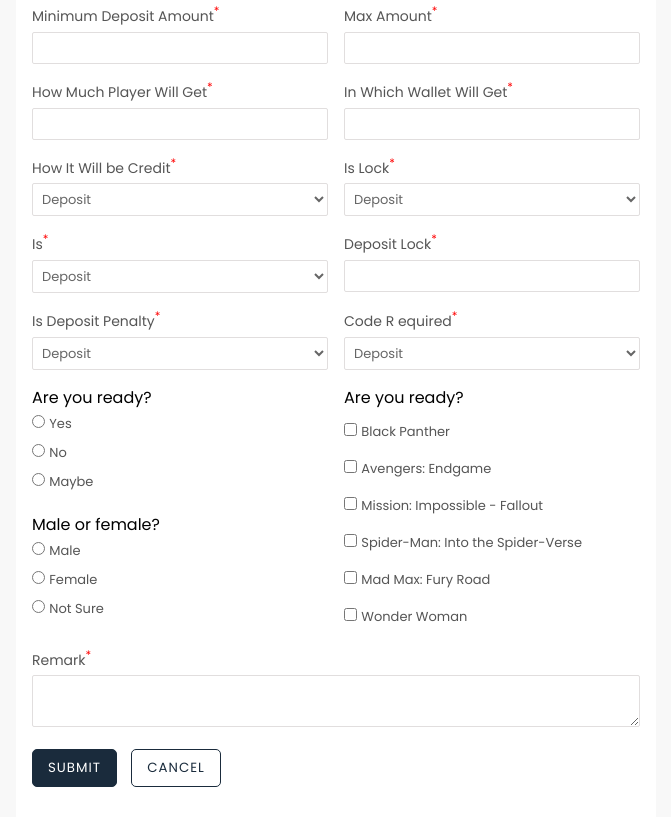
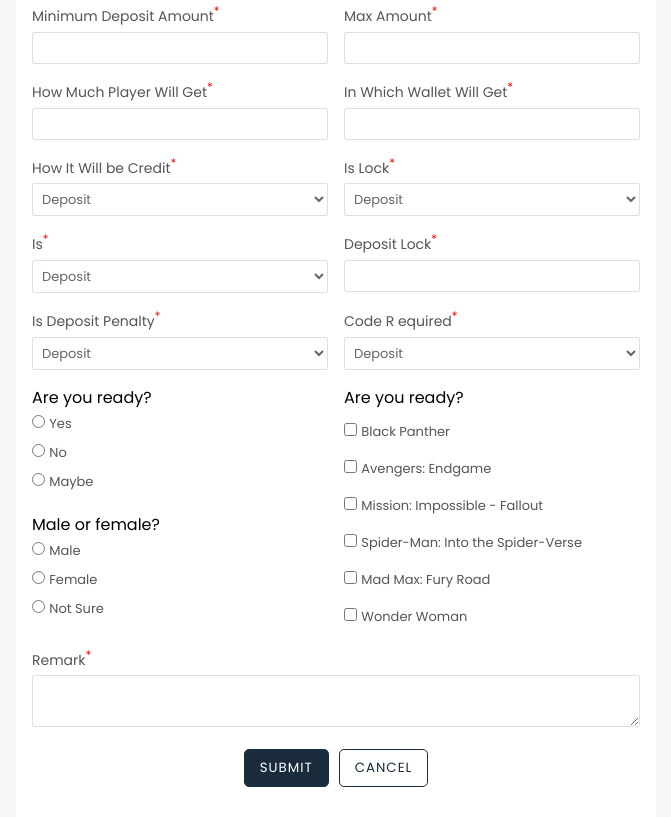
Before and after one commit to pareeklokesh/html-form, a plain HTML site: page index.html in a window 1280 px wide. Shown: the part 446-1263 px from the top of the page, without its empty margins (304-975 px from the left). Drawn offline with Linux system fonts and the light colour scheme.

Commit message:
Add files via upload

```diff
--- a/index.html
+++ b/index.html
@@ -217,7 +217,7 @@
 	</div>
 
 	<div class="form-group">
-		<div class="form-col" style="width:100%;justify-content: center;">
+		<div class="form-col" style="width:100%;justify-content: center;display: flex;">
 			<button class="btn form-btn">Submit</button>
 			<button class="btn form-btn cancel-btn">Cancel</button>
 		</div>
```
